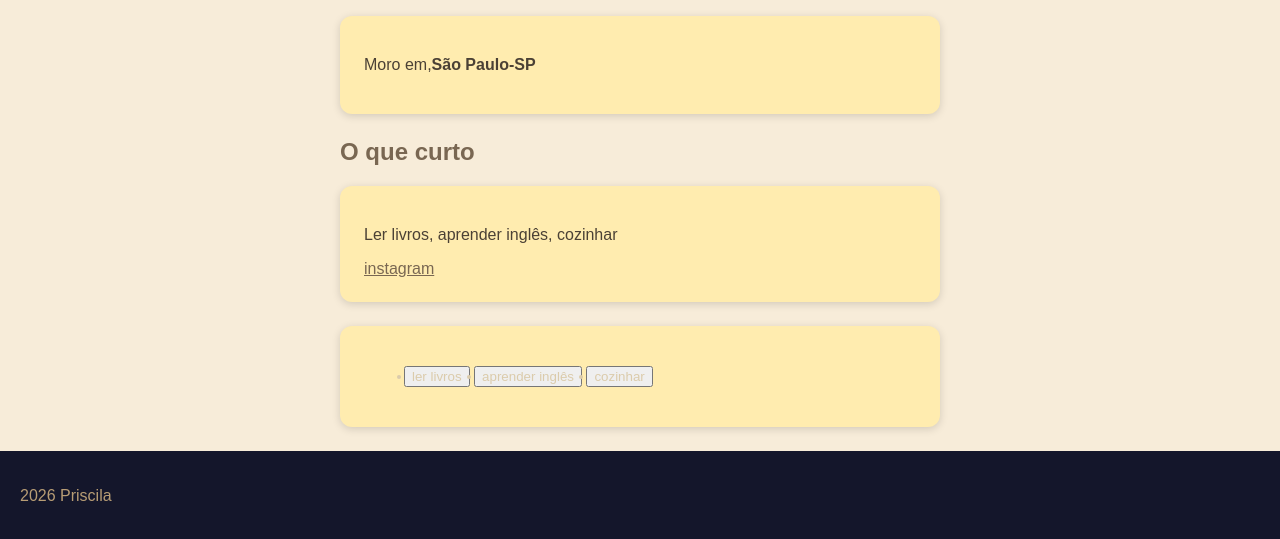
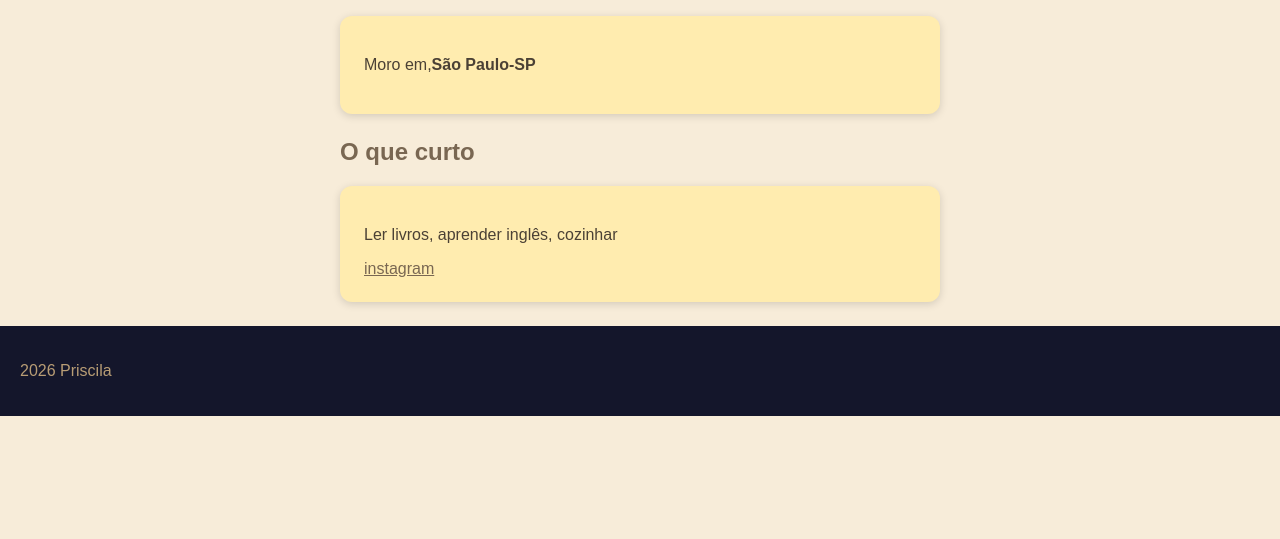
Before and after one commit to ourladyofsorrows07/portif-lio, a plain HTML site: page index.html in a window 1280 px wide. Shown: the part 702-1241 px from the top of the page. After the commit the page ends 1118 px from the top, so only its background shows below. Drawn offline with Linux system fonts and the light colour scheme.

Commit message:
index.html

```diff
--- a/index.html
+++ b/index.html
@@ -35,13 +35,6 @@
     <p>Ler livros, aprender inglês, cozinhar</p>
     <a href="https://instagram.com/prinovaisf/">instagram</a>
     </section class="card">
-<section class="card">
-    <ul>
-      <button><li>ler livros</li></button>
-      <button><li>aprender inglês</li></button>
-      <button><li>cozinhar</li></button>
-    </ul>
-</section class="card">
     </main>
     <footer>
         <p>2026 Priscila</p>
```
